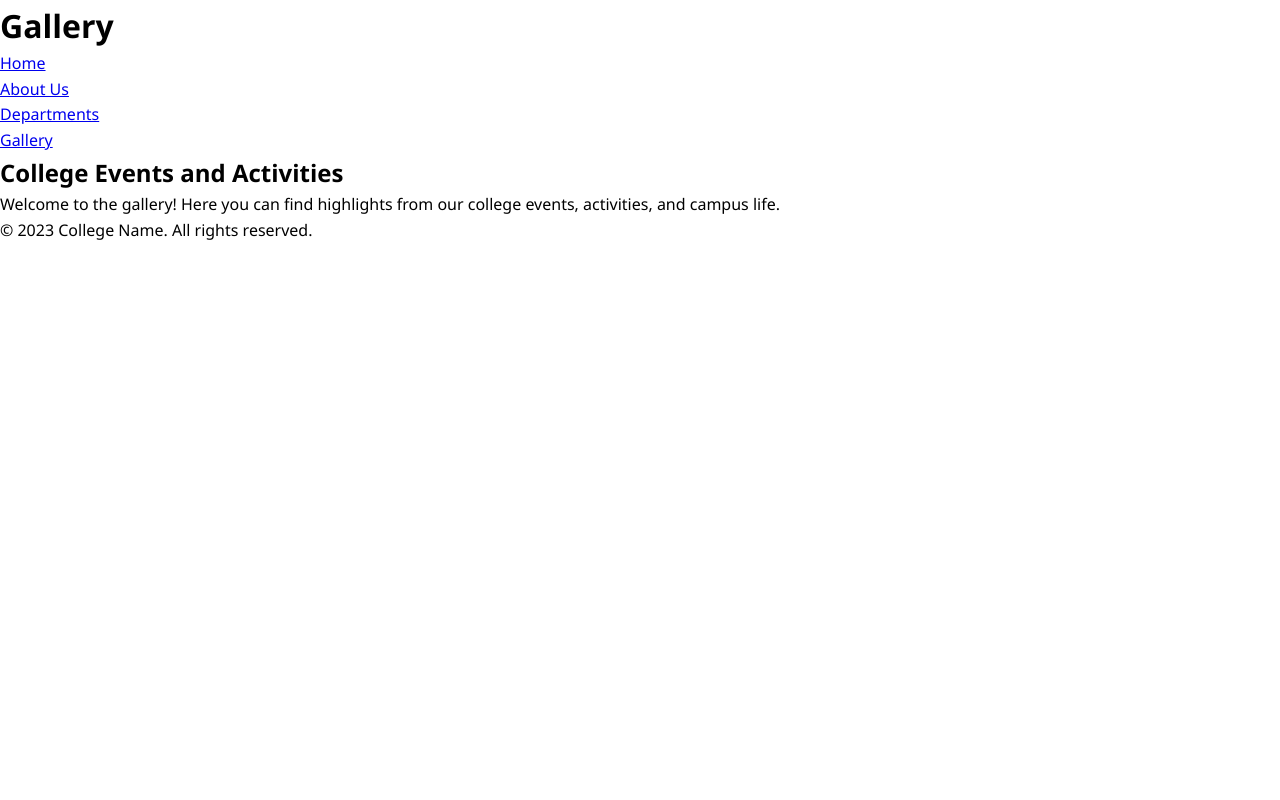
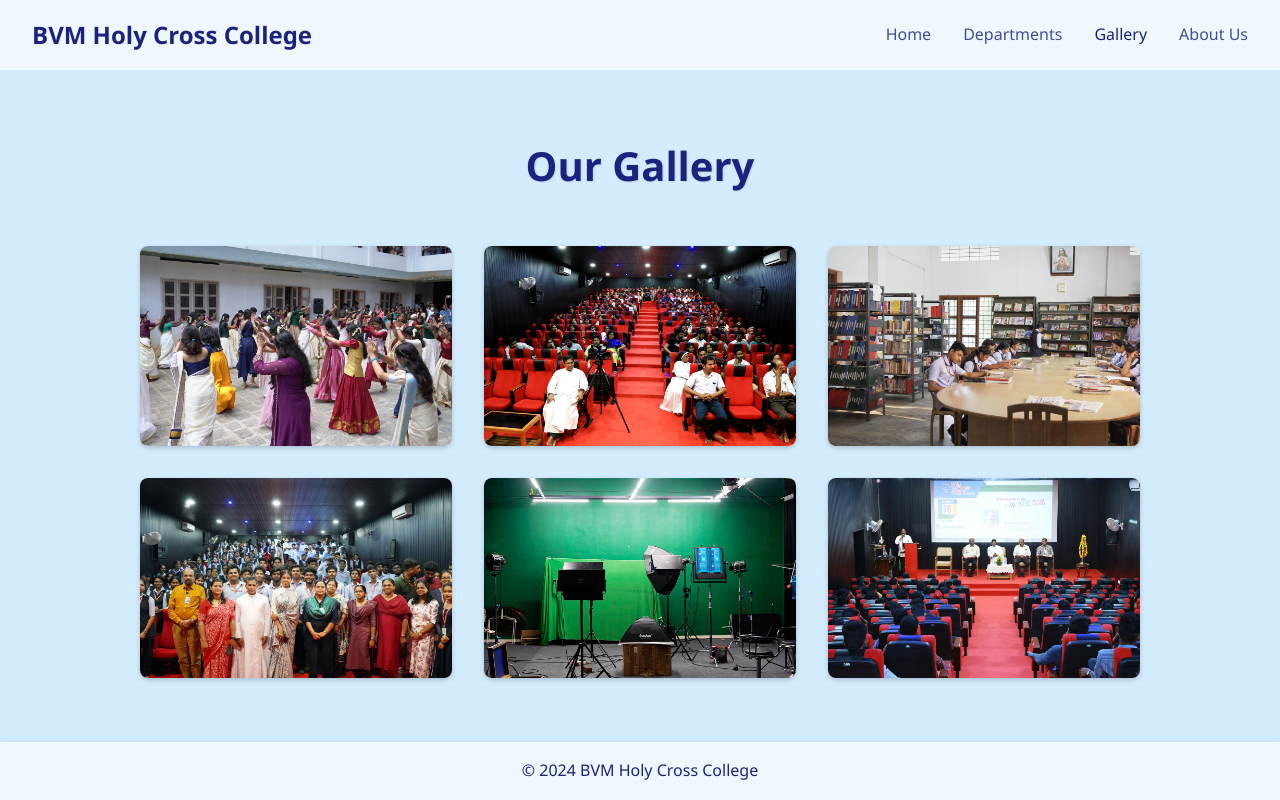
Before and after one commit to JittoJoseph/college-website, a plain HTML site: page pages/gallery.html in a window 1280 px wide. Drawn offline with Linux system fonts and the light colour scheme.

Commit message:
Gallery page done

```diff
--- a/css/global.css
+++ b/css/global.css
@@ -179,6 +179,36 @@ body {
     box-shadow: 0 5px 15px rgba(0,0,0,0.2);
 }
 
+.gallery-grid {
+    display: grid;
+    grid-template-columns: repeat(auto-fit, minmax(250px, 1fr));
+    gap: 2rem;
+    max-width: 1000px;
+    width: 100%;
+}
+
+.gallery-card {
+    background: var(--bg-light);
+    border-radius: 8px;
+    overflow: hidden;
+    box-shadow: 0 2px 5px rgba(0,0,0,0.2);
+    transition: transform 0.2s;
+    height: 200px;  /* Fixed height */
+    width: 100%;
+}
+
+.gallery-card img {
+    width: 100%;
+    height: 100%;
+    object-fit: cover;
+    transition: transform 0.3s;
+}
+
+.gallery-card:hover {
+    transform: translateY(-5px);
+    box-shadow: 0 5px 15px rgba(0,0,0,0.2);
+}
+
 @media (max-width: 768px) {
     .navbar {
         flex-direction: column;
@@ -197,4 +227,7 @@ body {
     .content h1 {
         font-size: 2rem;
     }
+    .gallery-card {
+        height: 180px;  /* Slightly smaller on mobile */
+    }
 }
--- a/pages/gallery.html
+++ b/pages/gallery.html
@@ -1,33 +1,48 @@
-<!-- filepath: /college-website/pages/gallery.html -->
 <!DOCTYPE html>
 <html lang="en">
   <head>
-    <meta charset="UTF-8">
-    <meta name="viewport" content="width=device-width, initial-scale=1.0">
-    <link rel="stylesheet" href="../css/global.css">
-    <title>Gallery - College Website</title>
+    <meta charset="UTF-8" />
+    <meta name="viewport" content="width=device-width, initial-scale=1.0" />
+    <link rel="stylesheet" href="../css/global.css" />
+    <title>Gallery - BVM Holy Cross College</title>
   </head>
   <body>
-    <header>
-        <h1>Gallery</h1>
-        <nav>
-            <ul>
+    <nav class="navbar">
+      <div class="logo">BVM Holy Cross College</div>
+      <ul class="nav-links">
         <li><a href="../index.html">Home</a></li>
+        <li><a href="departments.html">Departments</a></li>
+        <li><a href="gallery.html" class="active">Gallery</a></li>
         <li><a href="about-us.html">About Us</a></li>
-                <li><a href="departments.html">Departments</a></li>
-                <li><a href="gallery.html">Gallery</a></li>
       </ul>
     </nav>
-    </header>
-    <main>
-        <section>
-            <h2>College Events and Activities</h2>
-            <p>Welcome to the gallery! Here you can find highlights from our college events, activities, and campus life.</p>
-            <!-- Images and content will be added here -->
-        </section>
+
+    <main class="content">
+      <h1>Our Gallery</h1>
+      <div class="gallery-grid">
+        <div class="gallery-card">
+          <img src="../images/gallery-1.jpeg" alt="Campus View" />
+        </div>
+        <div class="gallery-card">
+          <img src="../images/gallery-2.jpeg" alt="Library" />
+        </div>
+        <div class="gallery-card">
+          <img src="../images/gallery-3.jpeg" alt="Computer Lab" />
+        </div>
+        <div class="gallery-card">
+          <img src="../images/gallery-4.jpeg" alt="Sports Ground" />
+        </div>
+        <div class="gallery-card">
+          <img src="../images/gallery-5.jpeg" alt="College Event" />
+        </div>
+        <div class="gallery-card">
+          <img src="../images/gallery-6.jpeg" alt="Classroom" />
+        </div>
+      </div>
     </main>
-    <footer>
-        <p>&copy; 2023 College Name. All rights reserved.</p>
+
+    <footer class="footer">
+      <p>&copy; 2024 BVM Holy Cross College</p>
     </footer>
   </body>
 </html>
```
Also changed, not shown: images/gallery-1.jpeg (added), images/gallery-2.jpeg (added), images/gallery-3.jpeg (added), images/gallery-4.jpeg (added), images/gallery-5.jpeg (added), images/gallery-6.jpeg (added). Lines whose indentation alone changed are shown as unchanged.
